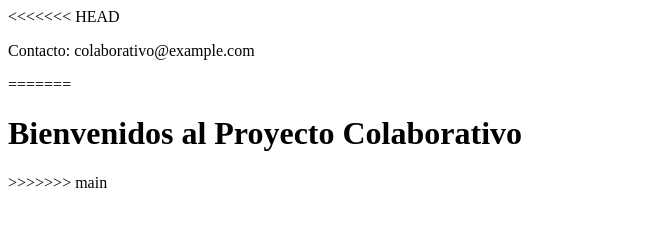
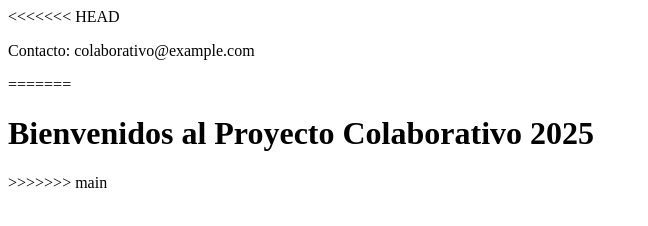
Before and after one commit to JcamiloPerlaza2005/colaborativo-html, a plain HTML site: page index.html in a window 1280 px wide. Shown: the whole page, without its empty margins (0-648 px from the left). Drawn offline with Linux system fonts and the light colour scheme.

Commit message:
Update index.html

```diff
--- a/index.html
+++ b/index.html
@@ -11,7 +11,7 @@
   </footer>
 =======
   <header>
-    <h1>Bienvenidos al Proyecto Colaborativo</h1>
+    <h1>Bienvenidos al Proyecto Colaborativo 2025</h1>
   </header>
 >>>>>>> main
 </body>
```
